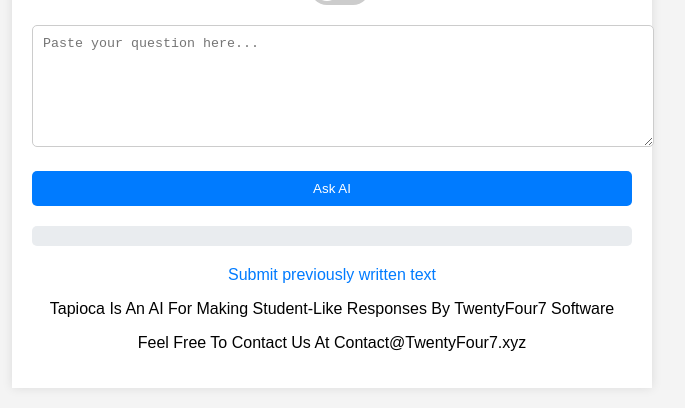
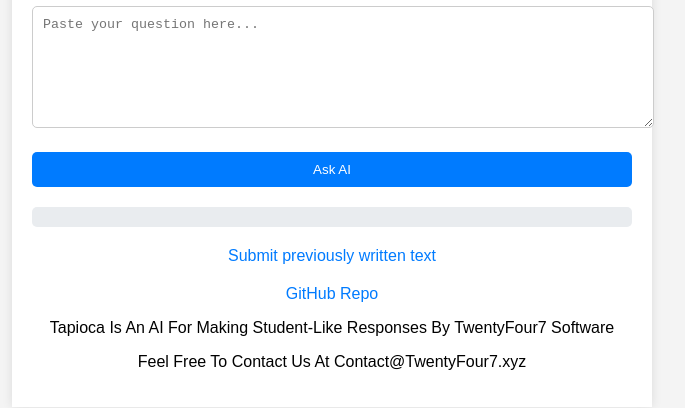
Before and after one commit to tf7software/TapiocaStudent, a website: page public/index.html in a window 1280 px wide. Shown: the part 290-698 px from the top of the page, without its empty margins (308-993 px from the left). Drawn offline with Linux system fonts and the light colour scheme.

Commit message:
Update index.html

```diff
--- a/public/index.html
+++ b/public/index.html
@@ -159,6 +159,17 @@
         #makeitzero-link:hover {
             text-decoration: underline;
         }
+
+        #github-link {
+            margin-top: 20px;
+            display: block;
+            color: #007BFF;
+            text-decoration: none;
+        }
+
+        #github-link:hover {
+            text-decoration: underline;
+        }
     </style>
 </head>
 <body>
@@ -177,6 +188,7 @@
         <div id="response"></div>
         <button id="copy-btn" style="display: none;">Copy Response (Plain Text)</button>
         <a id="makeitzero-link" href="makeitzero.html">Submit previously written text</a>
+        <a id="github-link" href="https://github.com/tf7software/TapiocaStudent">GitHub Repo</a>
         <div id="body-of-text">
             <p>Tapioca Is An AI For Making Student-Like Responses By TwentyFour7 Software</p>
             <p>Feel Free To Contact Us At Contact@TwentyFour7.xyz</p>
```
